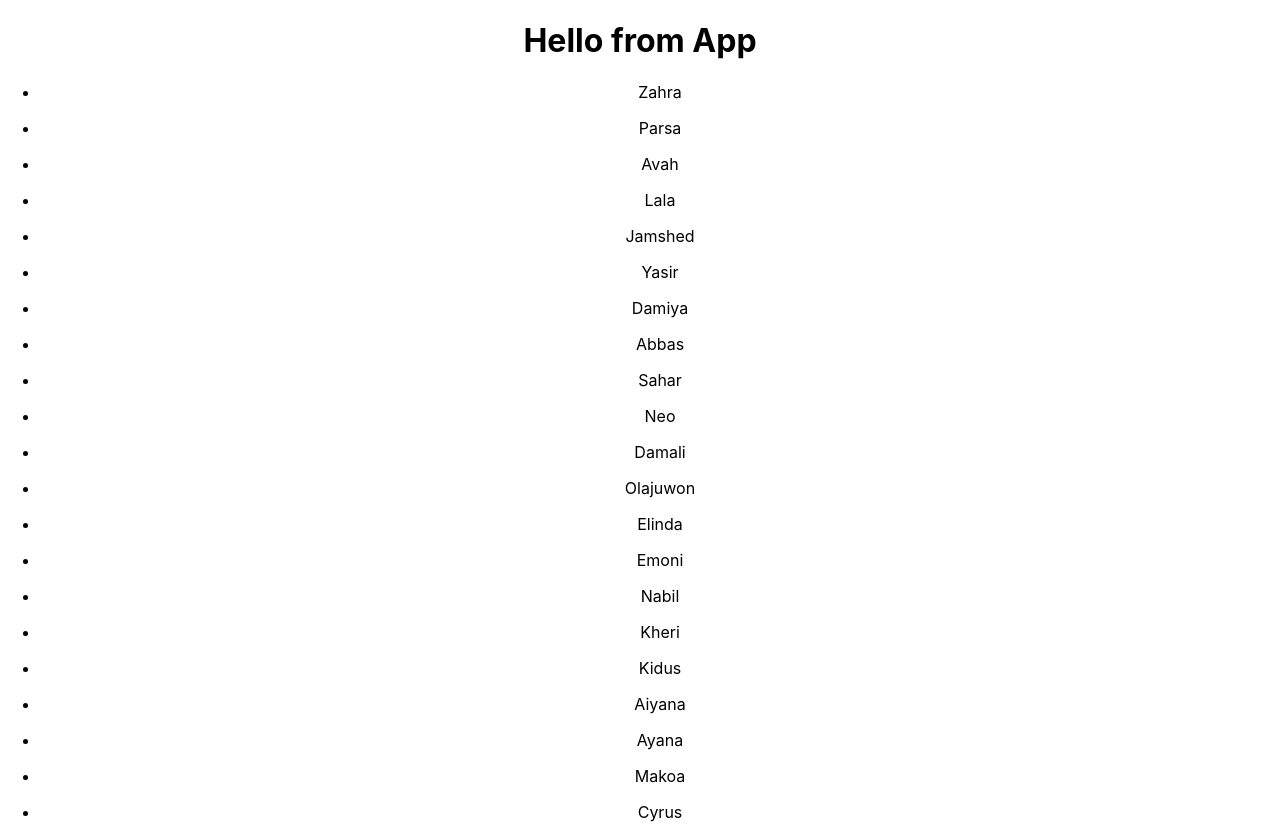
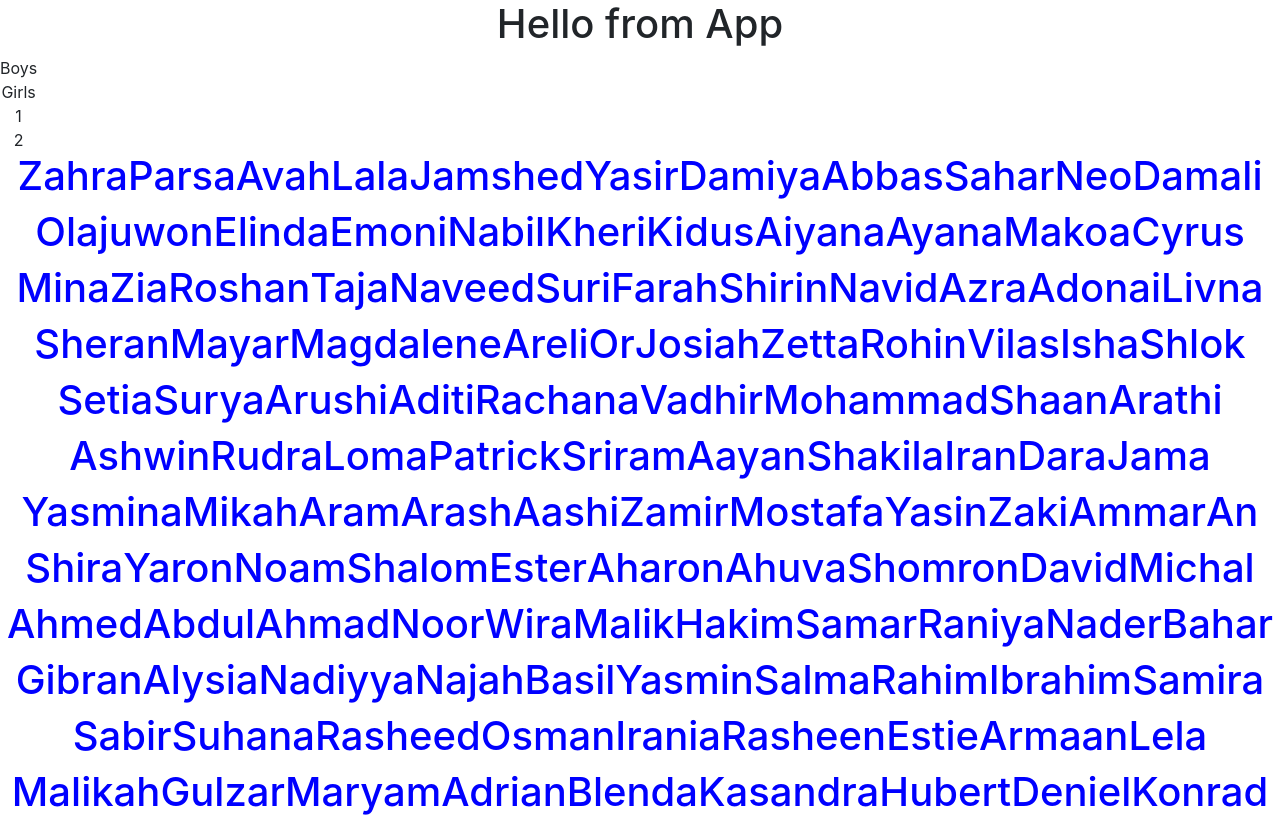
Before and after one commit to mohamedlafiteh/baby-names-react, a React (Create React App) app: page / in a window 1280 px wide. Shown: the top 824 px of the page. Built offline with nearby package versions, Linux system fonts and the light colour scheme.

Commit message:
Fix style

```diff
--- a/package.json
+++ b/package.json
@@ -6,6 +6,7 @@
     "@testing-library/jest-dom": "^4.2.4",
     "@testing-library/react": "^9.5.0",
     "@testing-library/user-event": "^7.2.1",
+    "bootstrap": "^4.5.0",
     "react": "^16.13.1",
     "react-dom": "^16.13.1",
     "react-scripts": "3.4.1"
--- a/src/App.js
+++ b/src/App.js
@@ -1,17 +1,26 @@
-import React from 'react';
-import BabyNames from './BabyNames';
-import './App.css';
-import babyNamesData from './babyNamesData.json';
-
+import React from "react";
+import BabyNames from "./BabyNames";
+import "./App.css";
+import babyNamesData from "./babyNamesData.json";
+import "bootstrap/dist/css/bootstrap.min.css";
 
 function App() {
   return (
-    <div className="App">
+    <div className='App'>
       <h1>Hello from App </h1>
-      {babyNamesData.map(item => {
-        return<BabyNames item={item}/>
+      <table>
+        <thead>
+          <tr>Boys</tr>
+          <tr>Girls</tr>
+        </thead>
+        <tbody>
+          <tr>1</tr>
+          <tr>2</tr>
+        </tbody>
+      </table>
+      {babyNamesData.map((item) => {
+        return <BabyNames item={item} />;
       })}
-
     </div>
   );
 }
--- a/src/BabyNames.js
+++ b/src/BabyNames.js
@@ -1,17 +1,12 @@
-import React from 'react'
-
+import React from "react";
+import "./babyNames.css";
 
 function BabyNames(props) {
-    // console.log('this is props' + props);
-    return (
-        <div>
-
-            <ul>
-            <li>{props.item.name}</li>
-            </ul>
-
-        </div>
-    )
+  return (
+    <div className='baby-names'>
+      <h1 className='words'>{props.item.name}</h1>
+    </div>
+  );
 }
 
-export default BabyNames
+export default BabyNames;
--- /dev/null
+++ b/src/babyNames.css
@@ -0,0 +1,9 @@
+.baby-names {
+  display: inline-block;
+  color: blue;
+}
+
+.words {
+  word-spacing: 10px;
+  justify-content: space-around;
+}
```
Also changed, not shown: 1 other file (tests, documents, lock files or other folders).
